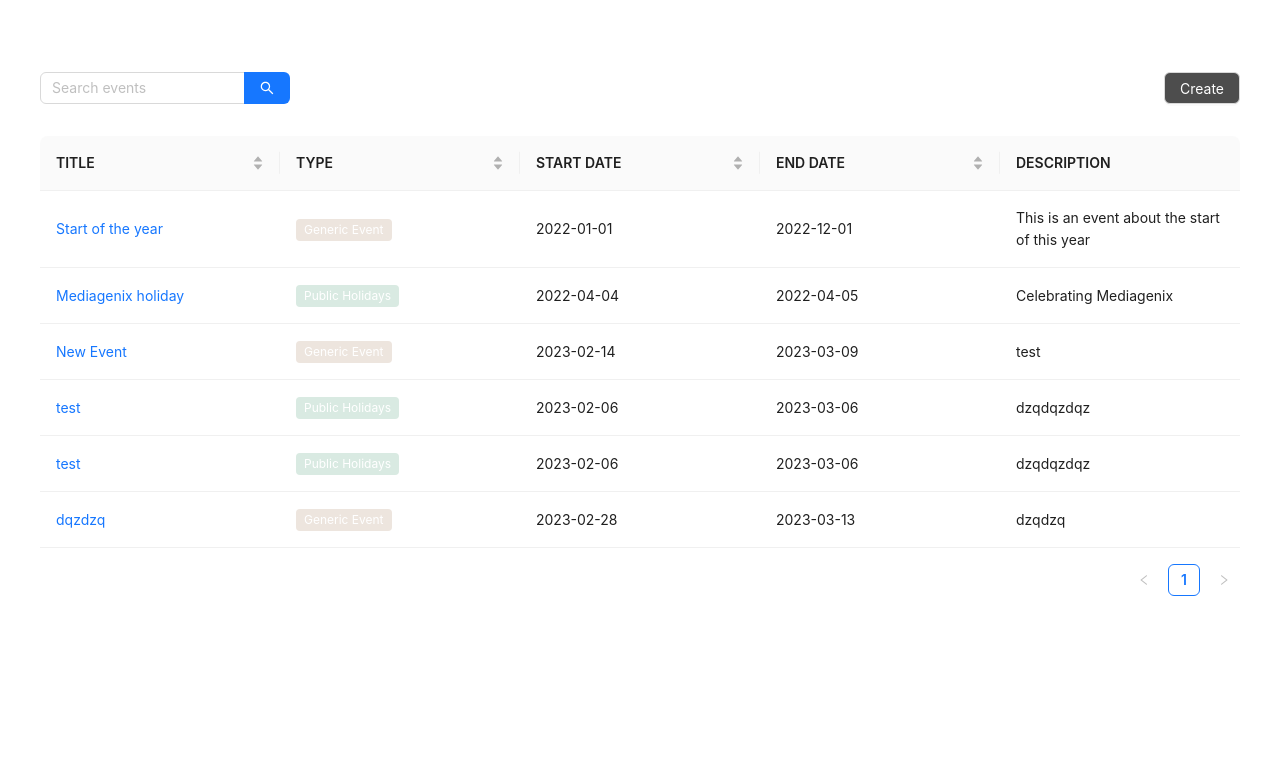
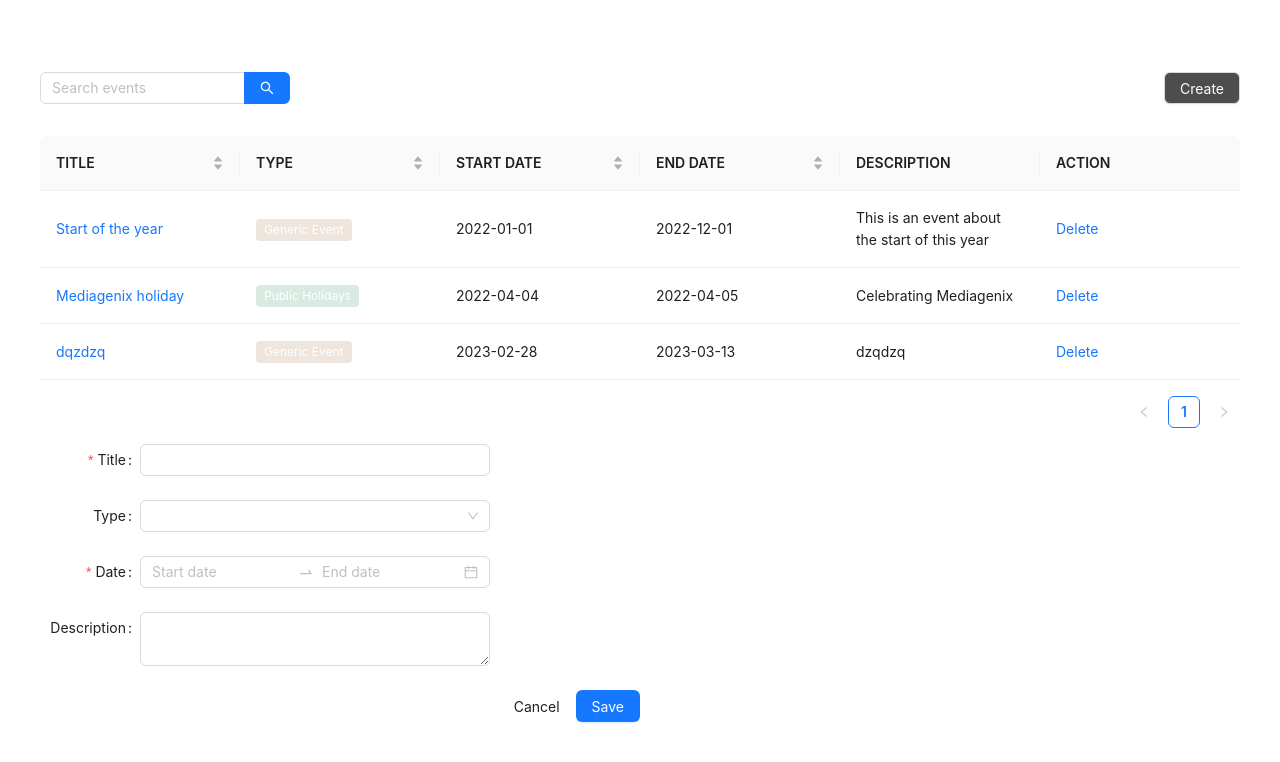
Before and after one commit to swann-martin/mediagenix-test, a React (Vite) app: page / in a window 1280 px wide. Shown: the top 762 px of the page. Built offline with nearby package versions, Linux system fonts and the light colour scheme; data requests are answered from the project's data file.

Commit message:
add readme create data + delete data, basic form validation

```diff
--- a/fake-api.json
+++ b/fake-api.json
@@ -15,30 +15,6 @@
       "startDate": "2022-04-04",
       "endDate": "2022-04-05",
       "description": "Celebrating Mediagenix"
-    },
-    {
-      "title": "New Event ",
-      "type": "generic",
-      "startDate": "2023-02-14",
-      "description": "test",
-      "endDate": "2023-03-09",
-      "id": "jt6QmIl"
-    },
-    {
-      "title": "test",
-      "type": "holiday",
-      "startDate": "2023-02-06",
-      "description": "dzqdqzdqz",
-      "endDate": "2023-03-06",
-      "id": "bzu0gNI"
-    },
-    {
-      "title": "test",
-      "type": "holiday",
-      "startDate": "2023-02-06",
-      "description": "dzqdqzdqz",
-      "endDate": "2023-03-06",
-      "id": "4I6lN-I"
     },
     {
       "title": "dqzdzq",
--- a/src/api/queriesFonctions.ts
+++ b/src/api/queriesFonctions.ts
@@ -1,12 +1,20 @@
-import axios from 'axios';
+import axios, { AxiosResponse } from 'axios';
+import { DataType } from '../utils/types';
 
-const api = 'http://localhost:5101';
+export const api = 'http://localhost:5101';
 
 export const fetchEvents = () =>
-  axios.get(`${api}/events`).then((res) => res.data);
+  axios.get(`${api}/events`).then((res: AxiosResponse<DataType[]>) => res.data);
+
+export const fetchEventsFilter = async (filter: any) => {
+  const data = await axios.get(`${api}/events?title=${filter}`);
+  return data;
+};
+export const postEvent = (data: {}) =>
+  axios.post(`${api}/events`, data).then((res) => res.data);
+
+export const deleteEvent = (id: string) =>
+  axios.delete(`${api}/events/${id}`).then((res) => res.data);
 
 export const fetchFormSchema = () =>
   axios.get(`${api}/schema`).then((res) => res.data);
-
-export const postEvent = (data: {}) =>
-  axios.post(`${api}/events`, data).then((res) => res.data);
--- a/src/components/FormComponent.tsx
+++ b/src/components/FormComponent.tsx
@@ -1,10 +1,14 @@
-import React, { MouseEvent, useEffect, useState } from 'react';
+import React, { useState } from 'react';
 import { Button, DatePicker, Form, Input, Select, Space, Spin } from 'antd';
 import TextArea from 'antd/es/input/TextArea';
 import { SchemaType } from '../utils/types';
 import Modal from 'antd/es/modal/Modal';
-import { useMutation, useQuery } from '@tanstack/react-query';
-import { fetchFormSchema, postEvent } from '../api/queriesFonctions';
+import { useMutation, useQuery, useQueryClient } from '@tanstack/react-query';
+import {
+  deleteEvent,
+  fetchFormSchema,
+  postEvent,
+} from '../api/queriesFonctions';
 
 const FormComponent = ({
   isFormOpen,
@@ -15,11 +19,13 @@ const FormComponent = ({
 }) => {
   const [form] = Form.useForm();
   const { RangePicker } = DatePicker;
-  const { mutate } = useMutation(postEvent, {});
+  const createEvent = useMutation(postEvent).mutate;
+
   const { isLoading, error, data } = useQuery({
     queryKey: ['schema'],
     queryFn: fetchFormSchema,
   });
+  const queryClient = useQueryClient();
 
   if (isLoading)
     return (
@@ -42,7 +48,12 @@ const FormComponent = ({
           <Form.Item
             name={item.name}
             label={item.label}
-            required={!!item.required}
+            rules={[
+              {
+                required: !!item.required,
+                message: `${item.label} is required`,
+              },
+            ]}
           >
             <TextArea />
           </Form.Item>
@@ -52,7 +63,12 @@ const FormComponent = ({
           <Form.Item
             name={item.name}
             label={item.label}
-            required={!!item.required}
+            rules={[
+              {
+                required: true,
+                message: `${item.label} is required`,
+              },
+            ]}
           >
             <RangePicker />
           </Form.Item>
@@ -63,7 +79,12 @@ const FormComponent = ({
           <Form.Item
             name={item.name}
             label={item.label}
-            required={!!item.required}
+            rules={[
+              {
+                required: !!item.required,
+                message: `${item.label} is required`,
+              },
+            ]}
           >
             <Select options={item.options} />
           </Form.Item>
@@ -75,7 +96,12 @@ const FormComponent = ({
           <Form.Item
             name={item.name}
             label={item.label}
-            required={!!item.required}
+            rules={[
+              {
+                required: !!item.required,
+                message: `${item.label} is required`,
+              },
+            ]}
           >
             <Input />
           </Form.Item>
@@ -83,56 +109,52 @@ const FormComponent = ({
     }
   };
 
-  const onFinish = (values: any) => {
+  const onFinish = () => {
+    const values = form.getFieldsValue();
+    // reformat date to get the  correct string format YYYY-MM-DD
+    console.log(values);
     values.endDate = values.startDate.endDate[1].toISOString().split('T')[0];
     values.startDate = values.startDate.endDate[0].toISOString().split('T')[0];
 
-    const newValues = {
+    const newEvent = {
       ...values,
     };
 
-    mutate(newValues, {
-      onSuccess: (res) => {
-        console.log('success ', res), setFormOpen(false);
+    createEvent(newEvent, {
+      onSuccess: () => {
+        form.resetFields();
+        queryClient
+          .invalidateQueries({ queryKey: ['events'] })
+          .then(() => setFormOpen(false));
+      },
+      onError(error) {
+        alert(`Error form  : ${error}`);
       },
     });
-    // postEvent(newValues).then((res) => {
-    //   console.log(res);
-    //   res && setFormOpen(false);
-    // });
   };
 
-  const handleModalOk = () => {
-    // setConfirmLoading(true);
-
-    setTimeout(() => {
-      setFormOpen(false);
-      // setConfirmLoading(false);
-    }, 2000);
-  };
   const handleCancel = () => {
     console.log('Clicked cancel button');
     setFormOpen(false);
   };
 
   return (
-    <Modal
-      title="Create Event"
-      open={isFormOpen}
-      centered={true}
-      onOk={onFinish}
-      // confirmLoading={confirmLoading}
-      onCancel={handleCancel}
-      okText="Save"
-      destroyOnClose={true}
-      footer={false}
-    >
+    // <Modal
+    //   title="Create Event"
+    //   open={isFormOpen}
+    //   centered={true}
+    //   onOk={onFinish}
+    //   focusTriggerAfterClose
+    //   onCancel={handleCancel}
+    //   footer={false}
+    // >
     <Form
       labelCol={{ span: 4 }}
       wrapperCol={{ span: 14 }}
       layout="horizontal"
       style={{ maxWidth: 600 }}
       onFinish={onFinish}
+      form={form}
     >
       {data.map((item: SchemaType, i: number) => (
         <CustomField item={item} key={i} />
@@ -146,7 +168,7 @@ const FormComponent = ({
         </Button>
       </div>
     </Form>
-    </Modal>
+    // </Modal>
   );
 };
 
--- a/src/components/SearchComponent.tsx
+++ b/src/components/SearchComponent.tsx
@@ -1,7 +1,9 @@
 // import { UserOutlined } from '@ant-design/icons';
+import { useQuery } from '@tanstack/react-query';
 import { AutoComplete, Input, TableProps } from 'antd';
 import { SorterResult } from 'antd/es/table/interface';
 import { useState } from 'react';
+import { fetchEvents, fetchEventsFilter } from '../api/queriesFonctions';
 import { DataType } from '../utils/types';
 
 enum typeOfEvent {
@@ -11,20 +13,30 @@ enum typeOfEvent {
   content = 'content',
 }
 
-const Search = ({ data }: { data: DataType[] }) => {
+const Search = () => {
+  const [filter, setFilter] = useState('');
+
+  const { status, data, isFetching, error, failureCount, refetch } = useQuery({
+    queryKey: ['events'],
+    queryFn: fetchEvents,
+  });
   const [options, setOptions] = useState<{ value: string; label: string }[]>(
     [],
   );
 
   const handleSearch = (value: string) => {
+    console.log('value searched', value);
     let res: { value: string; label: string }[] = [];
 
-    data.forEach((item) => {
+    data?.forEach((item: DataType) => {
       if (item.title.toLowerCase().includes(value.toLowerCase())) {
         res = [...res, { label: item.title, value: item.title }];
+      } else if (item.description.toLowerCase().includes(value.toLowerCase())) {
+        res = [...res, { label: item.description, value: item.description }];
       }
     });
-    setOptions(res);
+
+    setOptions([...new Set(res)]);
   };
 
   return (
@@ -34,6 +46,10 @@ const Search = ({ data }: { data: DataType[] }) => {
       style={{ width: 250 }}
       options={options}
       onSearch={handleSearch}
+      onSelect={(value: string) => {
+        setFilter(value),
+          fetchEventsFilter(filter).then((res) => console.log(res));
+      }}
     >
       <Input.Search size="middle" placeholder="Search events" enterButton />
     </AutoComplete>
--- a/src/components/TableComponent.tsx
+++ b/src/components/TableComponent.tsx
@@ -1,17 +1,32 @@
-import React, { useState } from 'react';
+import { useState } from 'react';
 import { DataType } from '../utils/types';
-import { Button, Table, Tag, TableProps, Spin } from 'antd';
-import type { ColumnsType, SorterResult } from 'antd/es/table/interface';
-import { useQuery } from '@tanstack/react-query';
-import axios from 'axios';
+import { Table, Tag, TableProps, Spin, Popconfirm } from 'antd';
+import type {
+  ColumnsType,
+  FilterValue,
+  SorterResult,
+  TablePaginationConfig,
+} from 'antd/es/table/interface';
+import { useMutation, useQuery, useQueryClient } from '@tanstack/react-query';
+import { deleteEvent, fetchEvents } from '../api/queriesFonctions';
+
+interface TableParams {
+  pagination?: TablePaginationConfig;
+  sortField?: string;
+  sortOrder?: string;
+  filters?: Record<string, FilterValue>;
+}
 
 const TableComponent = () => {
-  const [sortedInfo, setSortedInfo] = useState<SorterResult<DataType>>({});
-  const { isLoading, error, data, isFetching } = useQuery({
-    queryKey: ['fetchEvents'],
-    queryFn: () =>
-      axios.get('http://localhost:5101/events').then((res) => res.data),
+  const [sortedInfo, setSortedInfo] = useState<SorterResult<DataType[]>>({});
+  const queryClient = useQueryClient();
+  // query
+  const { isLoading, error, data } = useQuery({
+    queryKey: ['events'],
+    queryFn: fetchEvents,
   });
+
+  const deletePost = useMutation(deleteEvent).mutate;
 
   if (isLoading)
     return (
@@ -29,7 +44,6 @@ const TableComponent = () => {
 
   const handleChange: TableProps<DataType>['onChange'] = (filters, sorter) => {
     console.log('Various parameters', filters, sorter);
-    setSortedInfo(sorter as SorterResult<DataType>);
   };
   const getColor = (type: string) => {
     switch (type) {
@@ -59,20 +73,27 @@ const TableComponent = () => {
     }
   };
 
+  const handleDelete = (id: string) => {
+    deletePost(id, {
+      onSuccess(data, variables, context) {
+        queryClient.invalidateQueries(['events']);
+      },
+    });
+  };
+
   const columns: ColumnsType<DataType> = [
     {
       title: 'TITLE',
       dataIndex: 'title',
-      key: 'key',
+      key: 'title',
       render: (text: string) => <a>{text}</a>,
-      sorter: (a, b) => a.title.length - b.title.length,
-      sortOrder: sortedInfo.columnKey === 'type' ? sortedInfo.order : null,
+      sorter: true,
       ellipsis: true,
     },
     {
       title: 'TYPE',
       dataIndex: 'type',
-      key: 'key',
+      key: 'type',
       render: (_, { type, id }) => {
         let color = getColor(type);
         return (
@@ -82,21 +103,19 @@ const TableComponent = () => {
         );
       },
       sorter: (a, b) => a.type.length - b.type.length,
-      sortOrder: sortedInfo.columnKey === 'type' ? sortedInfo.order : null,
-      ellipsis: true,
     },
     {
       title: 'START DATE',
       dataIndex: 'startDate',
-      key: 'key',
+      key: 'startDate',
       sorter: (a, b) => a.startDate.length - b.startDate.length,
-      sortOrder: sortedInfo.columnKey === '' ? sortedInfo.order : null,
+
       ellipsis: true,
     },
     {
       title: 'END DATE',
       dataIndex: 'endDate',
-      key: 'key',
+      key: 'endDate',
       sorter: (a, b) => a.endDate.length - b.endDate.length,
       sortOrder: sortedInfo.columnKey === '' ? sortedInfo.order : null,
       ellipsis: true,
@@ -104,10 +123,30 @@ const TableComponent = () => {
     {
       title: 'DESCRIPTION',
       dataIndex: 'description',
-      key: 'key',
+      key: 'description',
+    },
+    {
+      title: 'ACTION',
+      dataIndex: 'action',
+      render: (_, record) =>
+        !!data && data.length >= 1 ? (
+          <Popconfirm
+            title="Sure to delete?"
+            onConfirm={() => handleDelete(record.id)}
+          >
+            <a>Delete</a>
+          </Popconfirm>
+        ) : null,
     },
   ];
 
-  return <Table columns={columns} dataSource={data} onChange={handleChange} />;
+  return (
+    <Table
+      columns={columns}
+      dataSource={data}
+      onChange={handleChange}
+      rowKey={(event) => event.id}
+    />
+  );
 };
 export default TableComponent;
```
Also changed, not shown: src/App.tsx (+2 -9 lines), 1 other file (tests, documents, lock files or other folders). Lines whose indentation alone changed are shown as unchanged.
